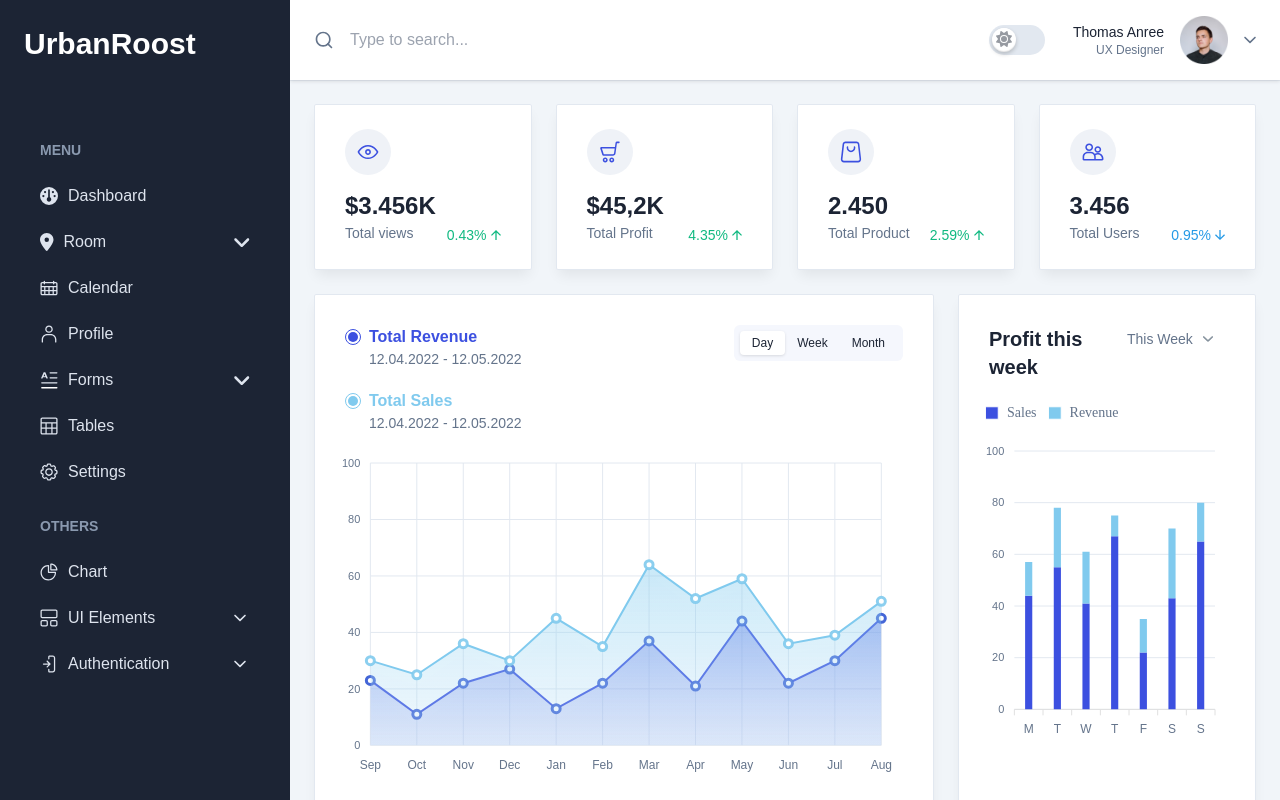
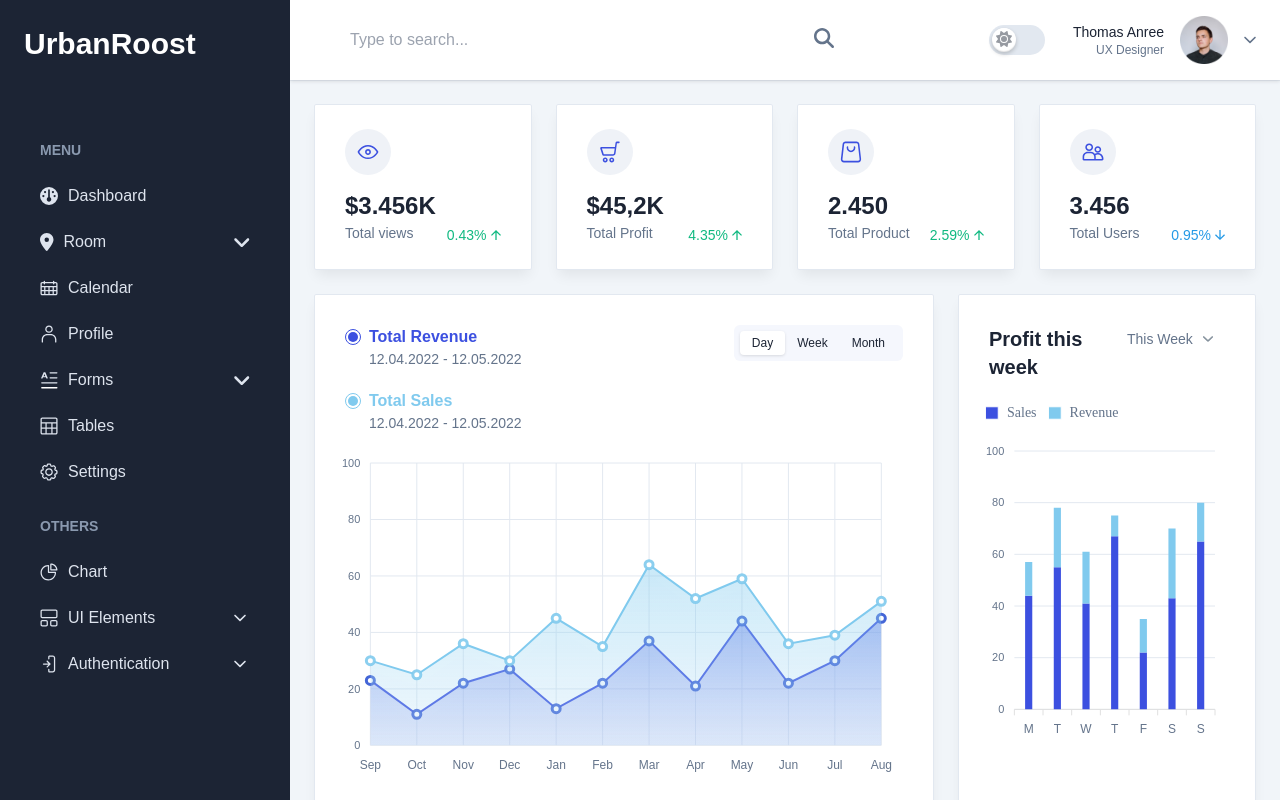
Before and after one commit to AnhducNA/UrbanRoost, a React (Create React App) app in the folder web_admin_ur/: page /admin in a window 1280 px wide. Built offline with nearby package versions, Linux system fonts and the light colour scheme.

Commit message:
web-admin: update theme

```diff
--- a/web_admin_ur/src/App.js
+++ b/web_admin_ur/src/App.js
@@ -1,50 +1,26 @@
-import {BrowserRouter, Navigate, Route, Routes, useLocation} from "react-router-dom";
+import {BrowserRouter, Navigate, Route, Routes} from "react-router-dom";
 import AdminScreen from "./pages/AdminScreen";
-import React, {useEffect, useState} from "react";
-import {ThemeContext} from "./contexts/ThemeContext";
-import {getThemeInStorage, setThemeInStorage} from "./config/asyncStorage";
+import React from "react";
 import Login from "./pages/Authentication/Login";
 import Register from "./pages/Authentication/Register";
 import PlaceTable from "./pages/Place/PlaceTable";
 import CreatePlace from "./pages/Place/CreatePlace";
 
 function App() {
-    const [theme, setTheme] = useState({mode: 'dark'});
-    const updateTheme = (newTheme) => {
-        let mode;
-        if (!newTheme) {
-            mode = (theme.mode === 'dark') ? 'light' : 'dark';
-            newTheme = {mode};
-        }
-        setTheme({'mode': newTheme});
 
-        setThemeInStorage('homeTheme', newTheme)
-    }
-    const fetchStoredTheme = () => {
-        let themeData = getThemeInStorage('homeTheme');
-        if (themeData) {
-            updateTheme(themeData)
-        }
-    }
-
-    useEffect(() => {
-        fetchStoredTheme();
-    }, []);
     return (
-        <ThemeContext.Provider value={{theme, updateTheme}}>
             <BrowserRouter>
                 <div className="App">
                     <Routes>
                         <Route path={'/admin'} element={<AdminScreen/>} index={true}></Route>
                         <Route path={'/admin/place/list'} element={<PlaceTable/>}></Route>
-                        <Route path={'/admin/room/new'} element={<CreatePlace/>}></Route>
+                        <Route path={'/admin/place/new'} element={<CreatePlace/>}></Route>
                         <Route path={'/auth/login'} element={<Login/>}/>
                         <Route path={'/auth/register'} element={<Register/>}/>
                         <Route path={'*'} element={<Navigate to={'admin'} replace={false}/>}/>
                     </Routes>
                 </div>
             </BrowserRouter>
-        </ThemeContext.Provider>
     );
 }
 
--- a/web_admin_ur/src/components/Header/Header.js
+++ b/web_admin_ur/src/components/Header/Header.js
@@ -3,13 +3,15 @@ import {Link} from "react-router-dom";
 import LogoIcon from '../../style/logo/logo-icon.svg';
 import DarkModeSwitcher from "./DarkModeSwitcher";
 import DropdownUser from "./DropdownUser";
+import {FontAwesomeIcon} from "@fortawesome/react-fontawesome";
+import {faBarcode, faBars, faSearch} from "@fortawesome/free-solid-svg-icons";
 
 const Header = (props) => {
     return (
         <header className="sticky top-0 z-999 flex w-full bg-white drop-shadow-1 dark:bg-boxdark dark:drop-shadow-none">
             <div className="flex flex-grow items-center justify-between px-4 py-4 shadow-2 md:px-6 2xl:px-11">
                 <div className="flex items-center gap-2 sm:gap-4 lg:hidden">
-                    {/* <!-- Hamburger Toggle BTN --> */}
+                    {/* <!-- btn menu open sidebar when width < lg --> */}
                     <button
                         aria-controls="sidebar"
                         onClick={(e) => {
@@ -18,76 +20,27 @@ const Header = (props) => {
                         }}
                         className="z-99999 block rounded-sm border border-stroke bg-white p-1.5 shadow-sm dark:border-strokedark dark:bg-boxdark lg:hidden"
                     >
-                        <span className="relative block h-5.5 w-5.5 cursor-pointer">
-                            <span className="du-block absolute right-0 h-full w-full">
-                                <span
-                                    className={`relative left-0 top-0 my-1 block h-0.5 w-0 rounded-sm bg-black delay-[0] duration-200 ease-in-out dark:bg-white ${
-                                        !props.sidebarOpen && '!w-full delay-300'
-                                    }`}
-                                ></span>
-                                <span
-                                    className={`relative left-0 top-0 my-1 block h-0.5 w-0 rounded-sm bg-black delay-150 duration-200 ease-in-out dark:bg-white ${
-                                        !props.sidebarOpen && 'delay-400 !w-full'
-                                    }`}
-                                ></span>
-                                <span
-                                    className={`relative left-0 top-0 my-1 block h-0.5 w-0 rounded-sm bg-black delay-200 duration-200 ease-in-out dark:bg-white ${
-                                        !props.sidebarOpen && '!w-full delay-500'
-                                    }`}
-                                ></span>
-                            </span>
-                            <span className="absolute right-0 h-full w-full rotate-45">
-                                <span
-                                    className={`absolute left-2.5 top-0 block h-full w-0.5 rounded-sm bg-black delay-300 duration-200 ease-in-out dark:bg-white ${
-                                        !props.sidebarOpen && '!h-0 !delay-[0]'
-                                    }`}
-                                ></span>
-                                <span
-                                    className={`delay-400 absolute left-0 top-2.5 block h-0.5 w-full rounded-sm bg-black duration-200 ease-in-out dark:bg-white ${
-                                        !props.sidebarOpen && '!h-0 !delay-200'
-                                    }`}
-                                ></span>
-                            </span>
+                        <span className=" block h-5.5 w-5.5 cursor-pointer">
+                            <FontAwesomeIcon icon={faBars}/>
                         </span>
                     </button>
-                    {/* <!-- Hamburger Toggle BTN --> */}
+                    {/* <!-- btn logo when width < lg --> */}
 
-                    <Link className="block flex-shrink-0 lg:hidden" to="/">
-                        <img src={LogoIcon} alt="Logo"/>
+                    <Link className="block flex-shrink-0 lg:hidden" to="/admin">
+                        <strong>UR ADMIN</strong>
                     </Link>
                 </div>
                 <div className="hidden sm:block">
-                    <form action="https://formbold.com/s/unique_form_id" method="POST">
-                        <div className="relative">
-                            <button className="absolute left-0 top-1/2 -translate-y-1/2">
-                                <svg
-                                    className="fill-body hover:fill-primary dark:fill-bodydark dark:hover:fill-primary"
-                                    width="20"
-                                    height="20"
-                                    viewBox="0 0 20 20"
-                                    fill="none"
-                                    xmlns="http://www.w3.org/2000/svg"
-                                >
-                                    <path
-                                        fillRule="evenodd"
-                                        clipRule="evenodd"
-                                        d="M9.16666 3.33332C5.945 3.33332 3.33332 5.945 3.33332 9.16666C3.33332 12.3883 5.945 15 9.16666 15C12.3883 15 15 12.3883 15 9.16666C15 5.945 12.3883 3.33332 9.16666 3.33332ZM1.66666 9.16666C1.66666 5.02452 5.02452 1.66666 9.16666 1.66666C13.3088 1.66666 16.6667 5.02452 16.6667 9.16666C16.6667 13.3088 13.3088 16.6667 9.16666 16.6667C5.02452 16.6667 1.66666 13.3088 1.66666 9.16666Z"
-                                        fill=""
-                                    />
-                                    <path
-                                        fillRule="evenodd"
-                                        clipRule="evenodd"
-                                        d="M13.2857 13.2857C13.6112 12.9603 14.1388 12.9603 14.4642 13.2857L18.0892 16.9107C18.4147 17.2362 18.4147 17.7638 18.0892 18.0892C17.7638 18.4147 17.2362 18.4147 16.9107 18.0892L13.2857 14.4642C12.9603 14.1388 12.9603 13.6112 13.2857 13.2857Z"
-                                        fill=""
-                                    />
-                                </svg>
-                            </button>
-
+                    <form action="#">
+                        <div className="flex justify-between items-center">
                             <input
                                 type="text"
                                 placeholder="Type to search..."
                                 className="w-full bg-transparent pl-9 pr-4 text-black focus:outline-none dark:text-white xl:w-125"
                             />
+                            <button className="">
+                                <FontAwesomeIcon icon={faSearch} fontSize={20}/>
+                            </button>
                         </div>
                     </form>
                 </div>
--- a/web_admin_ur/src/components/Sidebar/Sidebar.js
+++ b/web_admin_ur/src/components/Sidebar/Sidebar.js
@@ -159,7 +159,7 @@ const Sidebar = ({sidebarOpen, setSidebarOpen}) => {
                                                     </li>
                                                     <li>
                                                         <NavLink
-                                                            to="/admin/room/new"
+                                                            to="/admin/place/new"
                                                             className={({isActive}) =>
                                                                 "group relative flex items-center gap-2.5 rounded-md px-4 font-medium text-bodydark2 duration-300 ease-in-out hover:text-white " +
                                                                 (isActive && "!text-white")
--- a/web_admin_ur/src/contexts/ThemeContext.js
+++ /dev/null
@@ -1,3 +0,0 @@
-import React from "react";
-
-export const ThemeContext = React.createContext();
--- a/web_admin_ur/src/hooks/useLocalStorage.js
+++ b/web_admin_ur/src/hooks/useLocalStorage.js
@@ -4,7 +4,6 @@ const UseLocalStorage = (key, initialValue) => {
     const [storeValue, setStoreValue] = useState(() => {
         try {
             const item = window.localStorage.getItem(key);
-            console.log(item)
             return (item) ? JSON.parse(item) : initialValue;
         } catch (e) {
             console.log(`Error getItem ${key}: ` + e.message)
```
